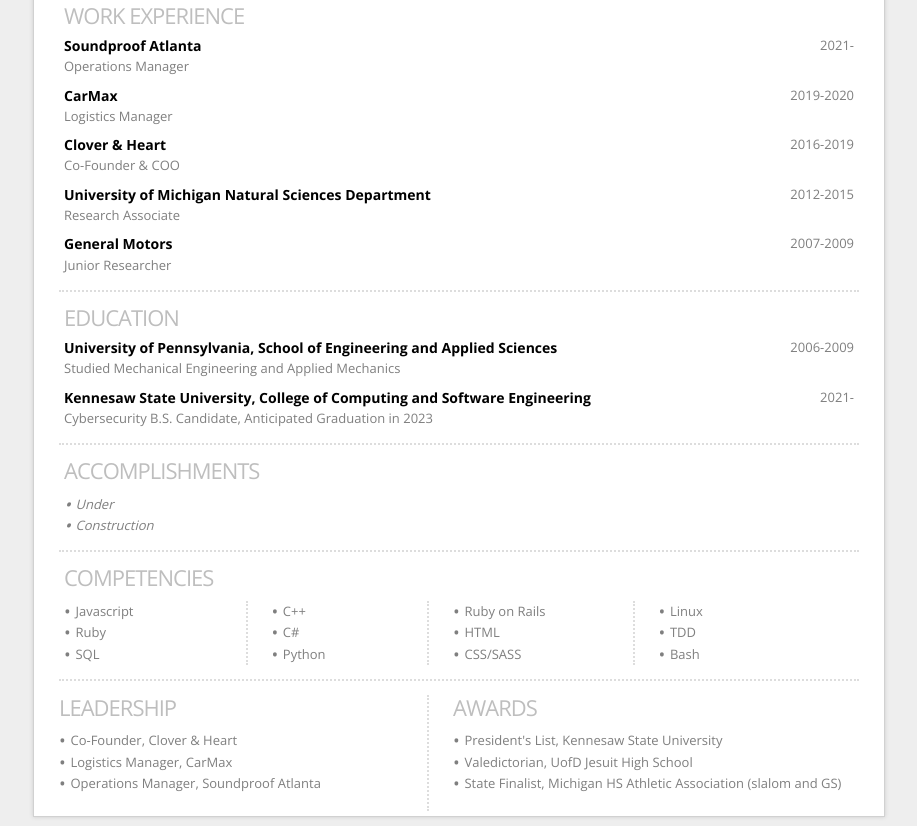
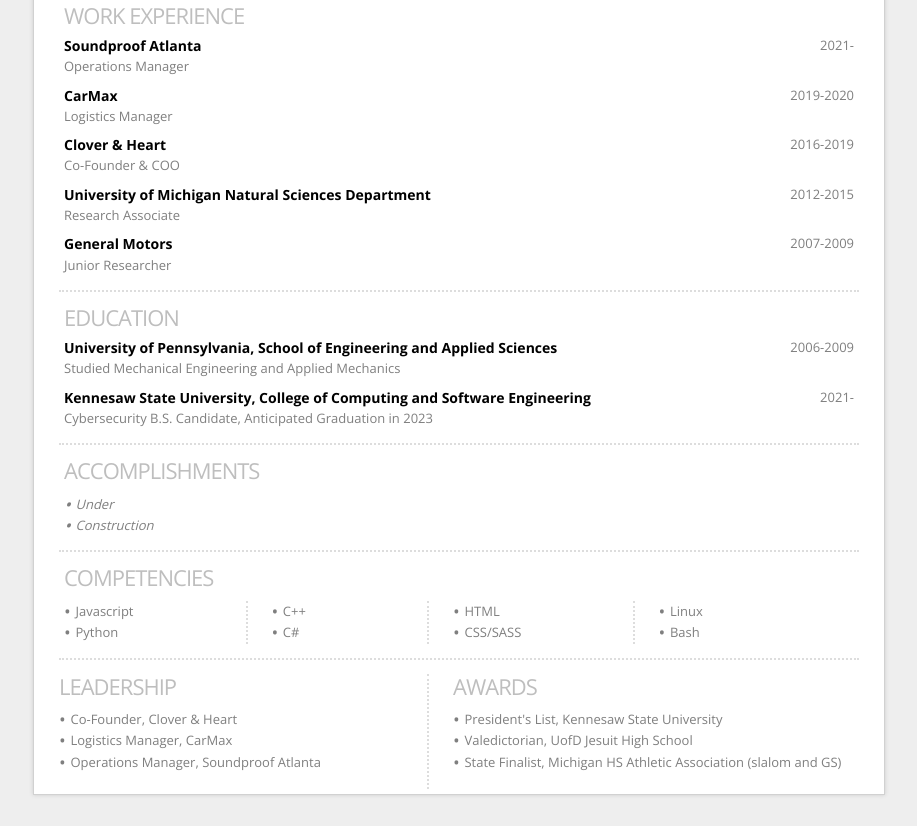
Before and after one commit to rpsharp/personal-website, a plain HTML site: page cv.html in a window 1280 px wide. Shown: the part 121-947 px from the top of the page, without its empty margins (181-1098 px from the left). After the commit the page ends 925 px from the top, so only its background shows below. Drawn offline with nearby package versions, Linux system fonts and the light colour scheme.

Commit message:
Update cv.html

```diff
--- a/cv.html
+++ b/cv.html
@@ -303,27 +303,6 @@
         <ul>
 					<li style="font-style: italic;">Under</style></li>
 					<li style="font-style: italic;">Construction</style></li>
-          <!--<li>
-            Member of <b>W3C</b>
-          </li>
-          <li>
-            Sold <b>Saunter.it</b>, <b>The Music Connectome Project</b>, and surrounding intellectual property in 2015
-          </li>
-          <li>
-            Built The <b>Music Connectome Project</b>, one of the largest music databases in the world
-          </li>
-          <li>
-            Launched <b>Saunter.it</b>, a data-driven music discovery platform integrating community reviews and streaming
-          </li>
-          <li>
-            Architected and led development of <b>Worth.FM</b>, an online investment platform
-          </li>
-          <li>
-            Contributed several graph algorithm packages to <b>Maple</b>
-          </li>
-          <li>
-            Completed masters in mathematics curriculum as an undergrad
-          </li>-->
         </ul>
       </div>
       <div class="row skills dotted-bottom">
@@ -336,10 +315,7 @@
               Javascript
             </li>
             <li>
-              Ruby
-            </li>
-            <li>
-              SQL
+              Python
             </li>
           </div>
           <div class="centerleft-col">
@@ -349,14 +325,8 @@
             <li>
               C#
             </li>
-            <li>
-              Python
-            </li>
           </div>
           <div class="centerright-col">
-            <li>
-              Ruby on Rails
-            </li>
             <li>
               HTML
             </li>
@@ -367,9 +337,6 @@
           <div class="right-col">
             <li>
               Linux
-            </li>
-            <li>
-              TDD
             </li>
             <li>
               Bash
```
